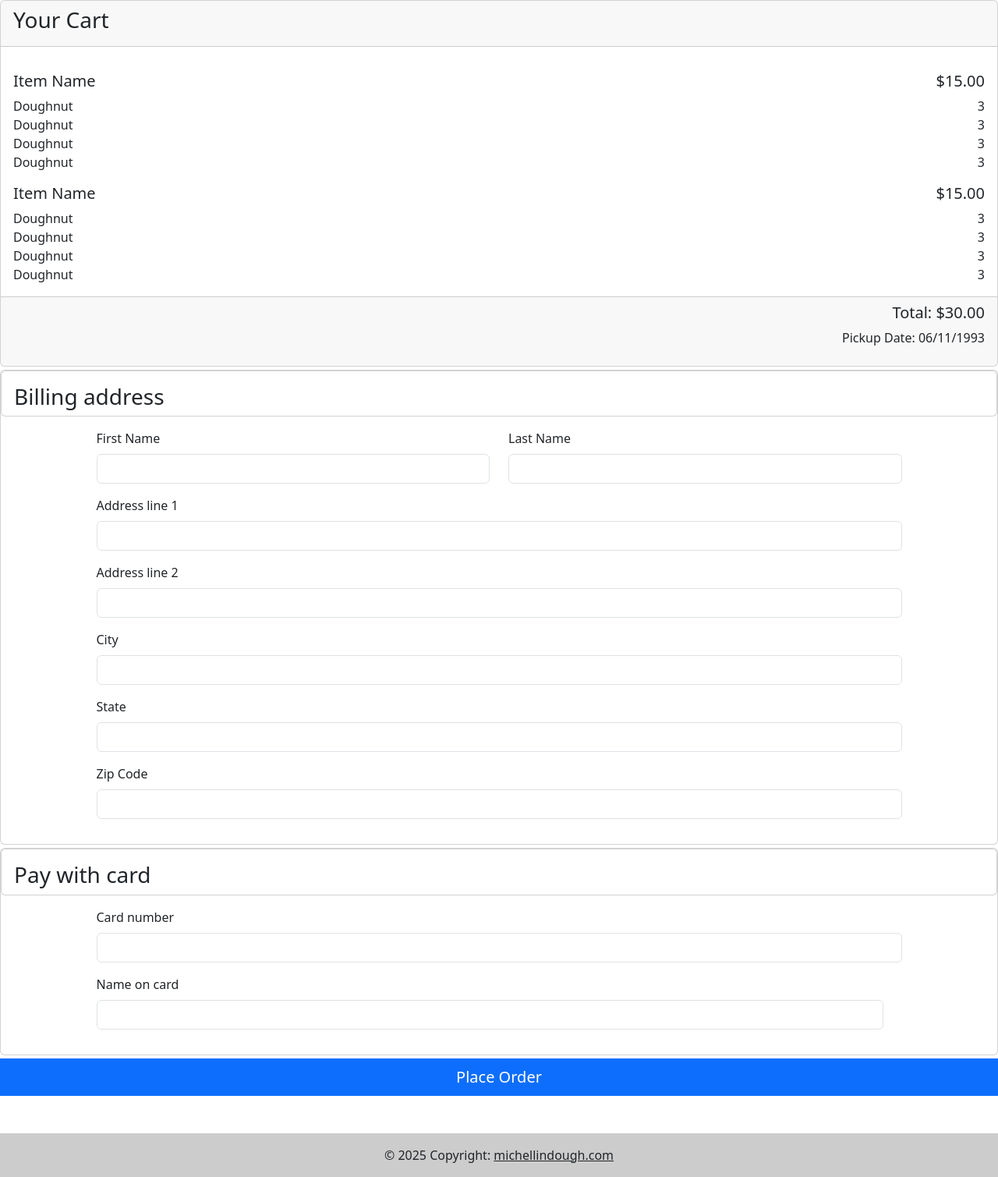
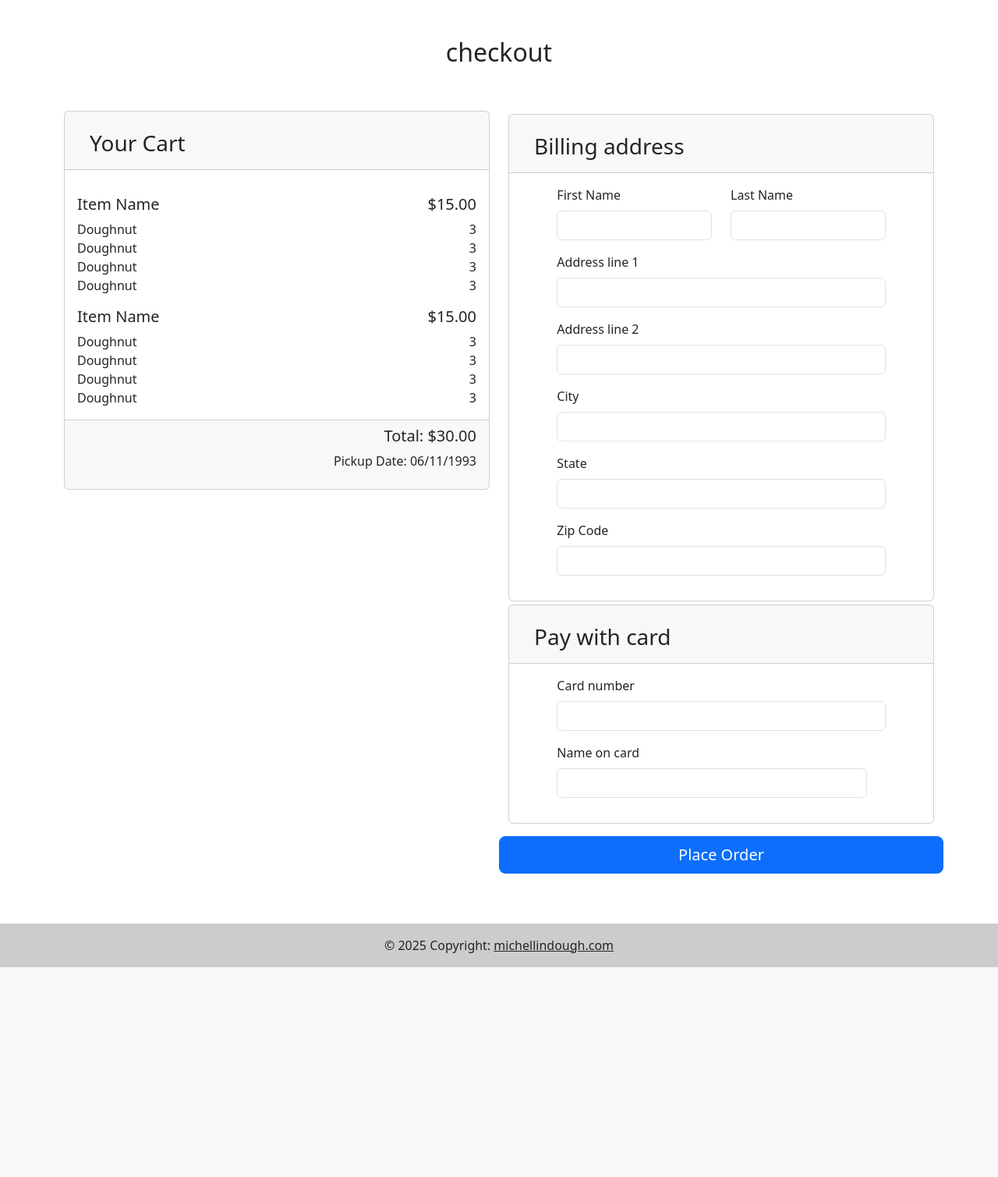
Before and after one commit to CS-apple/CS50-Final, a Flask app: page /logged_checkout in a window 1280 px wide. Shown: the part 64-1573 px from the top of the page at 78% size. After the commit the page ends 1304 px from the top, so only its background shows below. Run offline with Flask 3, Linux system fonts and the light colour scheme; some libraries are stand-ins or nearby versions.

Commit message:
minor fixes

```diff
--- a/app.py
+++ b/app.py
@@ -172,6 +172,7 @@ def guest():
     next_page = request.args.get('next')
     """Register user"""
     if request.method == "POST":
+    #if guest user submitted
         # first name submitted?
         if not request.form.get('firstname'):
             flash('Please add your first name', 'alert-danger')
@@ -194,14 +195,12 @@ def guest():
         )
         #guest session = userID
         session["userID"] =  userID
-        #if user has a cart in sessions storrage,
-        #redirect to homepage
+        #procced to checkout page
         flash('logged in as guest','alert-success')
-        if next_page == 'logged_checkout':
-            return redirect(url_for('logged_checkout'))
-        return redirect("/")
+        return redirect(url_for('logged_checkout'))
+    #else if register guest submitted
     else:
-        render_template('guest.html')
+        return render_template("guest.html")
 
 #ADMIN
 @app.route("/admin", methods = ["GET", "POST"])
@@ -209,10 +208,12 @@ def admin():
     if request.method == "GET":
         return render_template("admin.html")
 
-#CCART
+#CART
 @app.route("/cart", methods = ["GET","POST"])
 def cart():
-    if request.method == "GET":
+    if request.method == "POST":
+        return render_template("create_sess.html")
+    else:
         return render_template("cart.html")
 
 #SESSION CREATION
--- a/templates/create_sess.html
+++ b/templates/create_sess.html
@@ -47,7 +47,7 @@ Log In
                     <form>
                         <div class="row mb-3 justify-content-center">
                             <!--confirm checout route-->
-                            <button type="submit" class="btn btn-primary btn-lg" href="{{url_for('guest')}}">Guest checkout</button>
+                            <a class="btn btn-primary btn-lg" href="{{url_for('guest')}}">Proceed as Guest</a>
                         </div>
                     </form>
                 </div>
--- a/templates/logged_checkout.html
+++ b/templates/logged_checkout.html
@@ -8,11 +8,16 @@
 
 {% block main %}
 <!-- Checkout page content goes here -->
+  <div class="container-sm mt-5">
+    <div class="row mb-5">
+        <h2 class="text-center">checkout</h2>
+    </div>
+    <div class="row">
 <!-- Cart Summary Left side -->
         <div class="col">
            <div class="card">
                 <div class="card-header">
-                    <h3>Your Cart</h3>
+                    <h3 class="ms-3 mt-3">Your Cart</h3>
                 </div>
                 <div class="card-body">
                     <div class="row mt-3">
@@ -70,7 +75,7 @@
         <div class="col">
  <!-- billing -->
             <div class="card my-1 mx-auto">
-                        <div class="card header">
+                <div class="card-header">
                     <h3 class="ms-3 mt-3">Billing address</h3>
                 </div>
                 <div class="card-body col-10 mx-auto">
@@ -111,7 +116,7 @@
             </div>
 <!-- Card detail -->
             <div class="card my-1 mx-auto">
-                    <div class="card header">
+                <div class="card-header">
                     <h3 class="ms-3 mt-3">Pay with card</h3>
                 </div>
                 <div class="card-body col-10 mx-auto">
@@ -132,7 +137,7 @@
                 </div>
             </div>
 <!-- place order button -->
-                <div class="row mb-3 justify-content-center">
+            <div class="row my-3 justify-content-center">
                 <button type="submit" class="btn btn-primary btn-lg">Place Order</button>
             </div>
         </div>
--- a/templates/register.html
+++ b/templates/register.html
@@ -7,7 +7,7 @@ Register
 {% block main %}
 <div class="container-sm mt-5">
     <div class="card my-5 col-md-6 mx-auto">
-        <div class="card header">
+        <div class="card-header">
             <h3 class="ms-3 mt-3">Register</h3>
         </div>
         <div class="card-body col-10 mx-auto">
```
Also changed, not shown: templates/guest.html (+7 -9 lines). Lines whose indentation alone changed are shown as unchanged.
